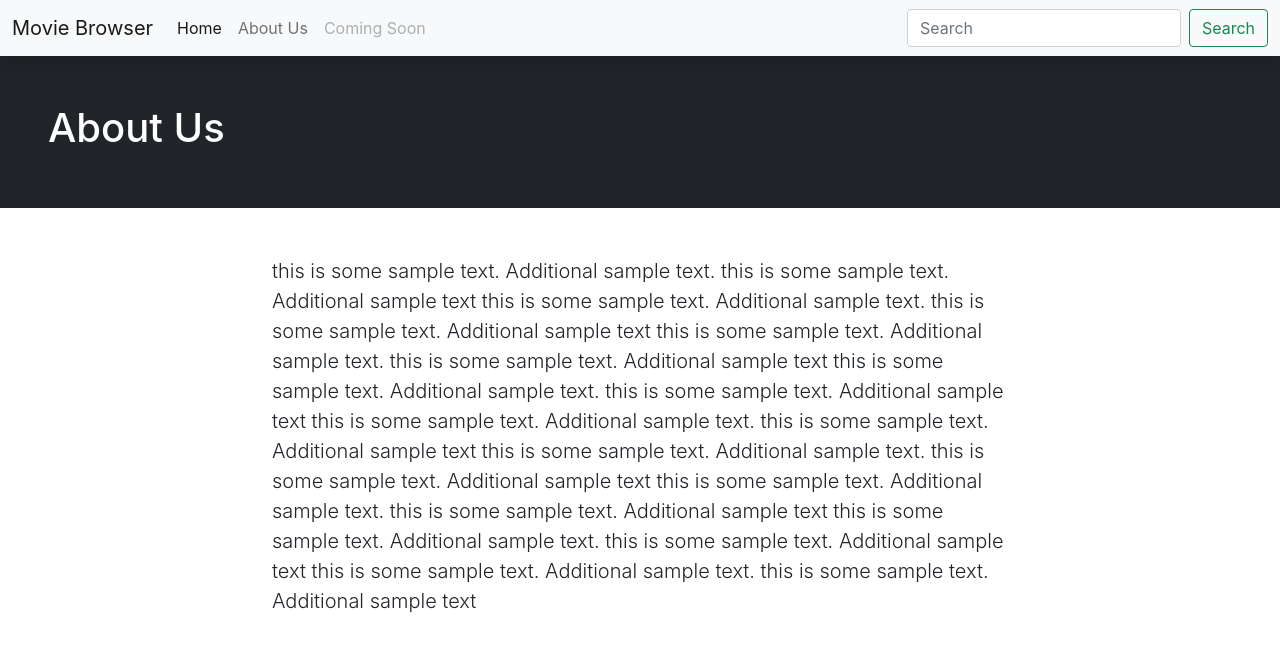
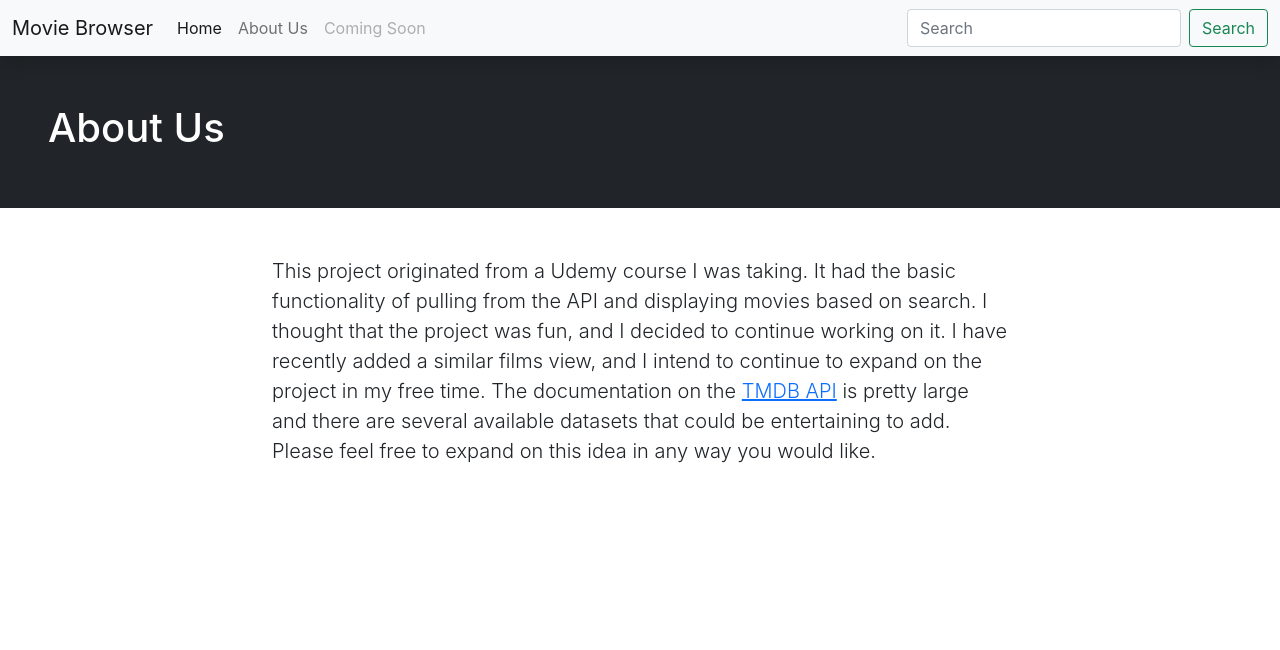
Before and after one commit to BrandonAJohnson/MovieBrowser, a React (Create React App) app: page /about in a window 1280 px wide. Shown: the top 650 px of the page. Built offline with nearby package versions, Linux system fonts and the light colour scheme; no server answers.

Commit message:
Updated about view to include link to the api

```diff
--- a/src/components/AboutView.js
+++ b/src/components/AboutView.js
@@ -8,15 +8,10 @@ const AboutView = () => {
         <div className="row">
           <div className="col-lg-8 offset-lg-2 my-5">
             <p className="lead">
-              this is some sample text. Additional sample text. this is some sample text. Additional sample text
-              this is some sample text. Additional sample text. this is some sample text. Additional sample text
-              this is some sample text. Additional sample text. this is some sample text. Additional sample text
-              this is some sample text. Additional sample text. this is some sample text. Additional sample text
-              this is some sample text. Additional sample text. this is some sample text. Additional sample text
-              this is some sample text. Additional sample text. this is some sample text. Additional sample text
-              this is some sample text. Additional sample text. this is some sample text. Additional sample text
-              this is some sample text. Additional sample text. this is some sample text. Additional sample text
-              this is some sample text. Additional sample text. this is some sample text. Additional sample text
+              This project originated from a Udemy course I was taking. It had the basic functionality of pulling from the API and displaying movies based on search.
+              I thought that the project was fun, and I decided to continue working on it. I have recently added a similar films view, and I intend to continue to expand
+              on the project in my free time. The documentation on the <a href='https://developers.themoviedb.org/3/getting-started/introduction' target='_blank' rel="noreferrer">TMDB API</a> is
+              pretty large and there are several available datasets that could be entertaining to add. Please feel free to expand on this idea in any way you would like.
             </p>
           </div>
         </div>
```
